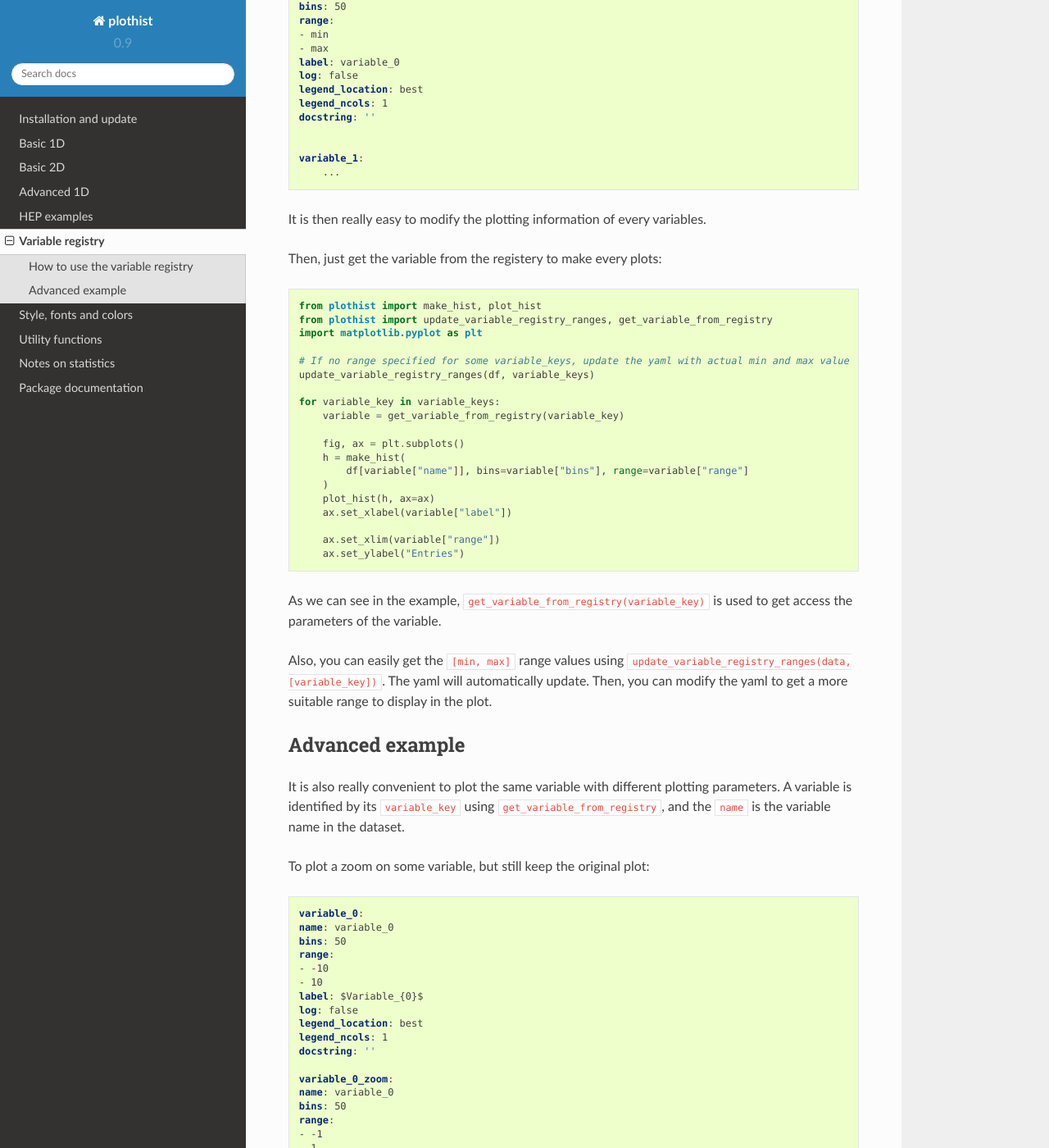
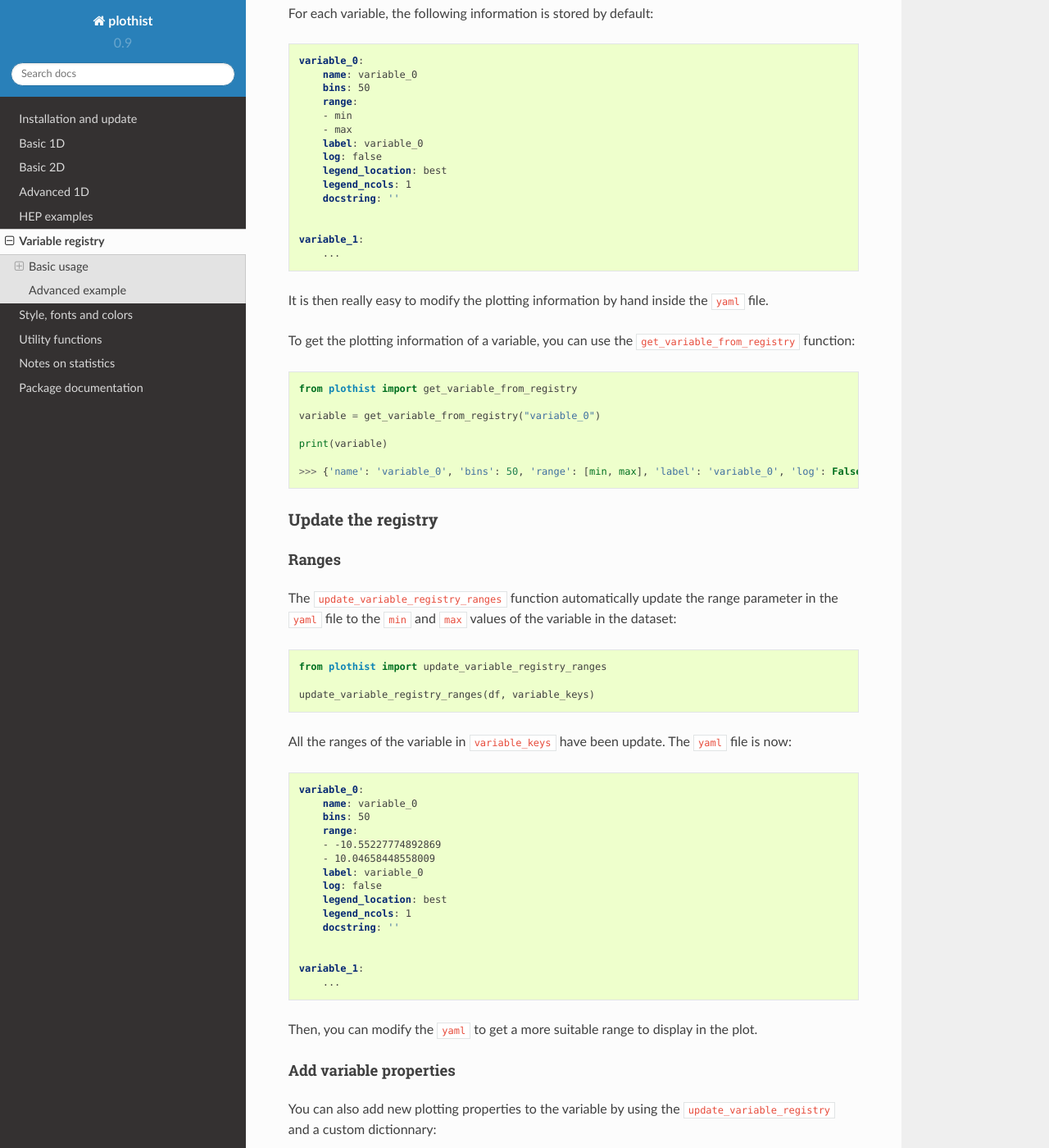
Before and after one commit to cyrraz/plothist, a Sphinx documentation site: the page built from docs/basics/variable_registry.rst, in a window 1280 px wide and 1400 px high, scrolled down 517 px. Shown: the whole window at 82% size. Built offline with Sphinx 7.4.7 and the Read the Docs theme 2.0.0, drawn with Linux system fonts in a browser that asks for light colours; some of the changed text lies outside the part shown.

Commit message:
added variable registry documentation

```diff
--- a/docs/basics/variable_registry.rst
+++ b/docs/basics/variable_registry.rst
@@ -1,14 +1,19 @@
 .. _basics-variable_manager-label:
 
-================
+=================
 Variable registry
-================
+=================
 
 
-How to use the variable registry
-===============================
+Basic usage
+===========
 
-If you have multiple variable to plot, you can use the variable registry, defined with the variable keys from your dataset:
+The ``variable_manager`` is a really convenient tool to store the plotting information of each variable.
+
+Create the registry
+-------------------
+
+To create it, you just need to input the list of variable keys you want to store information for. It will create automatically a ``variable_registry.yaml`` that is easy to modify and to use:
 
 .. code-block:: python
 
@@ -18,57 +23,198 @@
 
     create_variable_registry(variable_keys)
 
-It will automatically create a ``yaml`` file with all the plotting information for each variable:
+For each variable, the following information is stored by default:
 
 .. code-block:: yaml
 
     variable_0:
-    name: variable_0
-    bins: 50
-    range:
-    - min
-    - max
-    label: variable_0
-    log: false
-    legend_location: best
-    legend_ncols: 1
-    docstring: ''
+        name: variable_0
+        bins: 50
+        range:
+        - min
+        - max
+        label: variable_0
+        log: false
+        legend_location: best
+        legend_ncols: 1
+        docstring: ''
 
 
     variable_1:
         ...
 
-It is then really easy to modify the plotting information of every variables.
+It is then really easy to modify the plotting information by hand inside the ``yaml`` file.
 
-Then, just get the variable from the registery to make every plots:
+To get the plotting information of a variable, you can use the ``get_variable_from_registry`` function:
 
 .. code-block:: python
 
-    from plothist import make_hist, plot_hist
-    from plothist import update_variable_registry_ranges, get_variable_from_registry
+    from plothist import get_variable_from_registry
+
+    variable = get_variable_from_registry("variable_0")
+
+    print(variable)
+
+    >>> {'name': 'variable_0', 'bins': 50, 'range': [min, max], 'label': 'variable_0', 'log': False, 'legend_location': 'best', 'legend_ncols': 1, 'docstring': ''}
+
+
+Update the registry
+-------------------
+
+Ranges
+~~~~~~
+
+The ``update_variable_registry_ranges`` function automatically update the range parameter in the ``yaml`` file to the ``min`` and ``max`` values of the variable in the dataset:
+
+.. code-block:: python
+
+    from plothist import update_variable_registry_ranges
+
+    update_variable_registry_ranges(df, variable_keys)
+
+All the ranges of the variable in ``variable_keys`` have been update. The ``yaml`` file is now:
+
+.. code-block:: yaml
+
+    variable_0:
+        name: variable_0
+        bins: 50
+        range:
+        - -10.55227774892869
+        - 10.04658448558009
+        label: variable_0
+        log: false
+        legend_location: best
+        legend_ncols: 1
+        docstring: ''
+
+
+    variable_1:
+        ...
+
+Then, you can modify the ``yaml`` to get a more suitable range to display in the plot.
+
+
+Add variable properties
+~~~~~~~~~~~~~~~~~~~~~~~
+
+You can also add new plotting properties to the variable by using the ``update_variable_registry`` and a custom dictionnary:
+
+.. code-block:: python
+
+    from plothist import update_variable_registry
+
+    new_properties = {
+        "text": "default_text",
+        "more_info": None,
+        "new_property": False,
+        "custom_list": [1, "a", True],
+        "custom_value": 0,
+    }
+
+    update_variable_registry(variable_keys, new_properties)
+
+This will add the new properties to the ``yaml`` file to all the variables in ``variable_keys``:
+
+.. code-block:: yaml
+
+    variable_0:
+        name: variable_0
+        bins: 50
+        range:
+        - -10.55227774892869
+        - 10.04658448558009
+        label: variable_0
+        log: false
+        legend_location: best
+        legend_ncols: 1
+        docstring: ''
+        text: default_text
+        more_info: null     # None is converted to null in yaml
+        new_property: false # False is converted to false in yaml
+        custom_list:        # The list is displayed on multiple lines
+        - 1
+        - a
+        - true              # True is converted to true in yaml
+        custom_value: 0
+
+The same ``get_variable_from_registry`` function can be used to get the new properties.
+
+
+Remove parameters
+~~~~~~~~~~~~~~~~~
+
+To remove a parameter from the plotting informations, you can use the ``remove_variable_registry_parameters`` function:
+
+.. code-block:: python
+
+    from plothist import remove_variable_registry_parameters
+
+    remove_variable_registry_parameters(variable_keys, ["range", "log", "legend_ncols", "new_property"])
+
+The ``yaml`` file is updated:
+
+.. code-block:: yaml
+
+    variable_0:
+        name: variable_0
+        bins: 50
+        label: variable_0
+        legend_location: best
+        docstring: ''
+        text: default_text
+        more_info: null
+        custom_list:
+        - 1
+        - a
+        - true
+        custom_value: 0
+
+
+Simple example
+--------------
+
+To plot multiple variables using the ``variable_manager``, you can use the following code:
+
+.. code-block:: python
+
+    from plothist import (
+        make_hist,
+        plot_hist,
+        create_variable_registry,
+        update_variable_registry,
+        update_variable_registry_ranges,
+        get_variable_from_registry,
+        add_text,
+    )
     import matplotlib.pyplot as plt
 
-    # If no range specified for some variable_keys, update the yaml with actual min and max value
+    variable_keys = ["variable_0", "variable_1", "variable_2"]
+
+    # Create the registry
+    create_variable_registry(variable_keys)
+
+    # Update the ranges
     update_variable_registry_ranges(df, variable_keys)
+
+    # Add custom info
+    update_variable_registry(variable_keys, {"text": "simulation"})
 
     for variable_key in variable_keys:
         variable = get_variable_from_registry(variable_key)
 
         fig, ax = plt.subplots()
-        h = make_hist(
-            df[variable["name"]], bins=variable["bins"], range=variable["range"]
-        )
+
+        h = make_hist(df[variable["name"]], bins=variable["bins"], range=variable["range"])
         plot_hist(h, ax=ax)
+
         ax.set_xlabel(variable["label"])
-
         ax.set_xlim(variable["range"])
         ax.set_ylabel("Entries")
 
+        add_text(variable["text"], ax=ax)
 
-As we can see in the example, ``get_variable_from_registry(variable_key)`` is used to get access the parameters of the variable.
-
-Also, you can easily get the ``[min, max]`` range values using ``update_variable_registry_ranges(data, [variable_key])``. The yaml will automatically update. Then, you can modify the yaml to get a more suitable range to display in the plot.
-
+        fig.savefig(f"{variable_key}.png", bbox_inches="tight")
 
 Advanced example
 ================
@@ -80,28 +226,28 @@
 .. code-block:: yaml
 
     variable_0:
-    name: variable_0
-    bins: 50
-    range:
-    - -10
-    - 10
-    label: $Variable_{0}$
-    log: false
-    legend_location: best
-    legend_ncols: 1
-    docstring: ''
+        name: variable_0
+        bins: 50
+        range:
+        - -10
+        - 10
+        label: $Variable_{0}$
+        log: false
+        legend_location: best
+        legend_ncols: 1
+        docstring: ''
 
     variable_0_zoom:
-    name: variable_0
-    bins: 50
-    range:
-    - -1
-    - 1
-    label: $Zoom of Variable_{0}$
-    log: false
-    legend_location: upper right
-    legend_ncols: 1
-    docstring: ''
+        name: variable_0
+        bins: 50
+        range:
+        - -1
+        - 1
+        label: $Zoom of Variable_{0}$
+        log: false
+        legend_location: upper right
+        legend_ncols: 1
+        docstring: ''
 
 
     variable_1:
--- a/plothist/__init__.py
+++ b/plothist/__init__.py
@@ -22,7 +22,7 @@
     create_variable_registry,
     get_variable_from_registry,
     update_variable_registry,
-    remove_keys_from_variable_registry,
+    remove_variable_registry_parameters,
     update_variable_registry_ranges,
 )
 
@@ -49,7 +49,7 @@
     "create_variable_registry",
     "get_variable_from_registry",
     "update_variable_registry",
-    "remove_keys_from_variable_registry",
+    "remove_variable_registry_parameters",
     "update_variable_registry_ranges",
     "create_comparison_figure",
     "create_axis",
```
Also changed, not shown: 1 other file.
